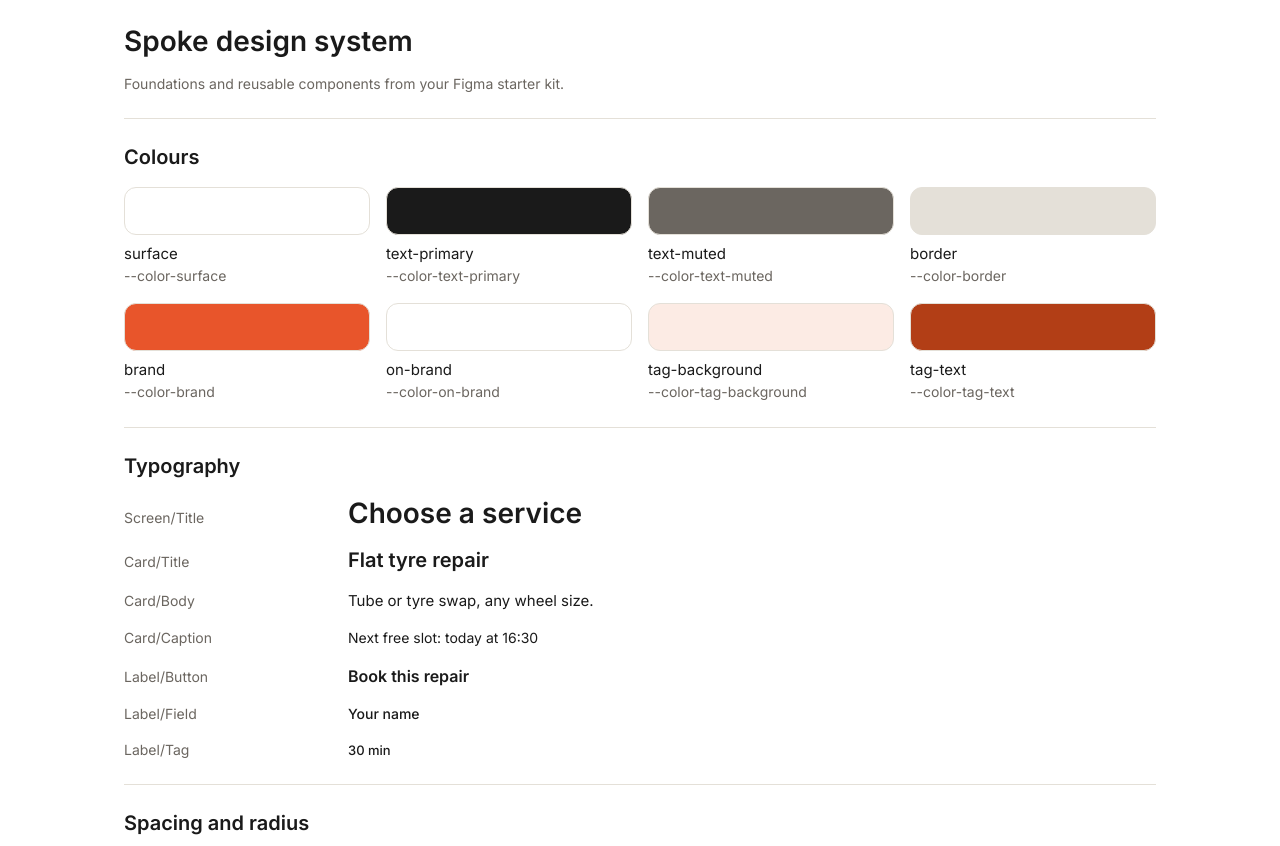
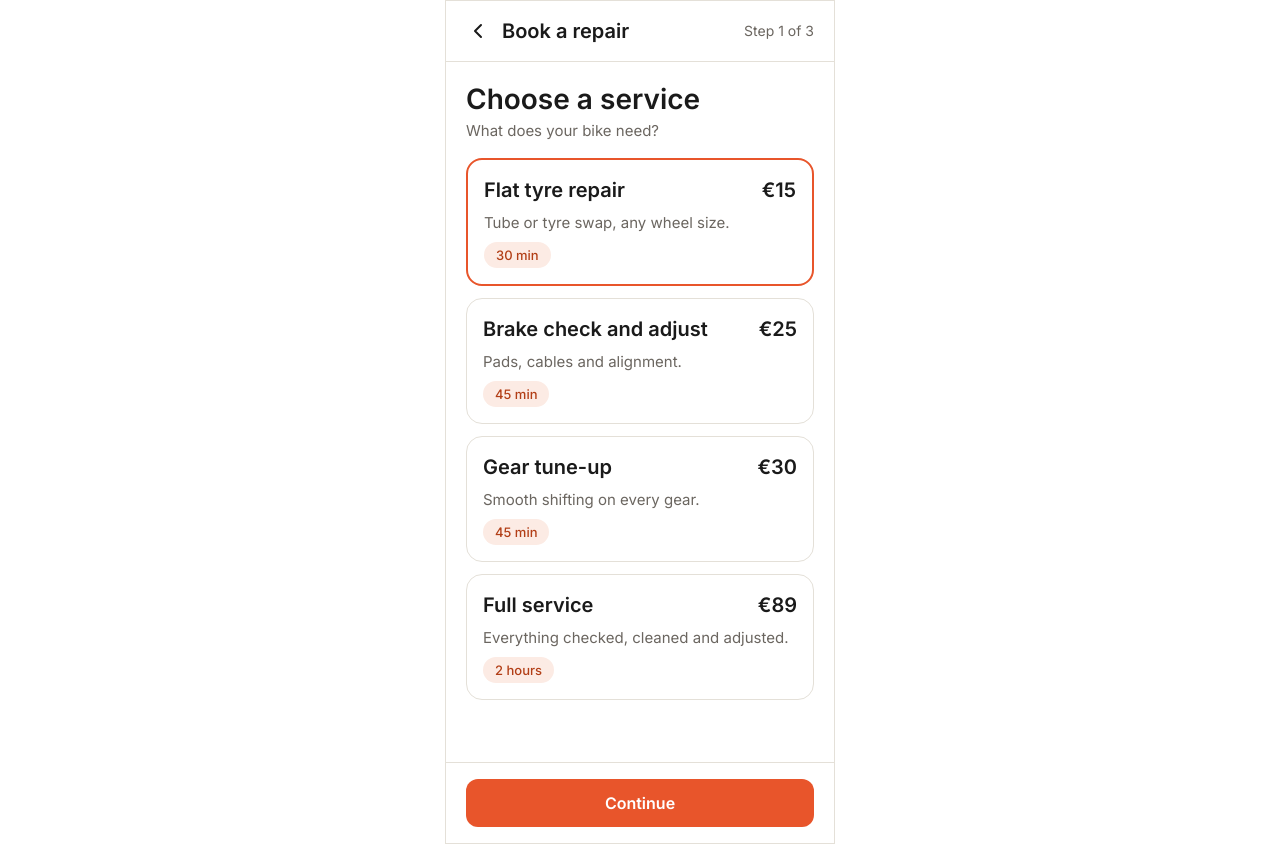
Before and after one commit to frosopatsalou/spoke-started-design, a React (Vite) app: page / in a window 1280 px wide. Shown: the top 846 px of the page. Built offline with nearby package versions, Linux system fonts and the light colour scheme.

Commit message:
Build Choose a service screen from Figma

```diff
--- a/src/App.tsx
+++ b/src/App.tsx
@@ -2,6 +2,7 @@ import { useState } from 'react'
 import { ActionBar, BookingCard, Button, Input, ServiceCard, SummaryRow, Tag, TimeSlot, TopBar } from './components'
 import './App.css'
 import { ComponentOverview } from './pages/ComponentOverview'
+import { ChooseService } from './pages/ChooseService'
 
 const colours = ['surface', 'text-primary', 'text-muted', 'border', 'brand', 'on-brand', 'tag-background', 'tag-text']
 const typeStyles = [
@@ -19,6 +20,7 @@ function App() {
   const [selected, setSelected] = useState(true)
   const [message, setMessage] = useState('')
   const notify = () => setMessage('Preview action activated. No booking was submitted.')
+  if (window.location.pathname === '/' || window.location.pathname === '/choose-service') return <ChooseService />
   if (window.location.pathname === '/components') return <ComponentOverview />
   if (window.location.pathname === '/booking-card') {
     return <main className="booking-card-preview">
--- /dev/null
+++ b/src/pages/ChooseService.css
@@ -0,0 +1,35 @@
+.choose-service-screen {
+  /* Reference frame height; colours and spacing come from the shared tokens. */
+  --size-booking-screen-height: 844px;
+  display: flex;
+  flex-direction: column;
+  width: var(--size-screen);
+  max-width: 100%;
+  min-height: max(var(--size-booking-screen-height), 100svh);
+  margin-inline: auto;
+  border: var(--border-width) solid var(--color-border);
+  background: var(--color-surface);
+}
+.choose-service-screen__top-bar,
+.choose-service-screen__action-bar {
+  flex-shrink: 0;
+  width: 100%;
+}
+.choose-service-screen__content {
+  flex: 1;
+  display: flex;
+  flex-direction: column;
+  align-items: stretch;
+  gap: var(--space-16);
+  padding: var(--space-20);
+}
+.choose-service-screen__header {
+  display: flex;
+  flex-direction: column;
+  gap: var(--space-4);
+}
+.choose-service-screen__header h1 { font: var(--font-screen-title); }
+.choose-service-screen__header p { color: var(--color-text-muted); font: var(--font-card-body); }
+.choose-service-screen__list { display: flex; flex-direction: column; gap: var(--space-12); }
+.choose-service-screen__card { width: 100%; }
+.choose-service-screen__status { color: var(--color-text-muted); font: var(--font-card-caption); }
--- /dev/null
+++ b/src/pages/ChooseService.tsx
@@ -0,0 +1,71 @@
+import { useState } from 'react'
+import { ActionBar, ServiceCard, TopBar } from '../components'
+import './ChooseService.css'
+
+const services = [
+  { id: 'flat-tyre', title: 'Flat tyre repair', description: 'Tube or tyre swap, any wheel size.', price: '€15', duration: '30 min' },
+  { id: 'brakes', title: 'Brake check and adjust', description: 'Pads, cables and alignment.', price: '€25', duration: '45 min' },
+  { id: 'gears', title: 'Gear tune-up', description: 'Smooth shifting on every gear.', price: '€30', duration: '45 min' },
+  { id: 'full-service', title: 'Full service', description: 'Everything checked, cleaned and adjusted.', price: '€89', duration: '2 hours' },
+] as const
+
+export type RepairService = typeof services[number]
+export type ChooseServiceProps = {
+  onBack?: () => void
+  onContinue?: (service: RepairService) => void
+}
+
+/** Figma screen 7:114 — 01 Choose a service. */
+export function ChooseService({ onBack, onContinue }: ChooseServiceProps) {
+  const [selectedId, setSelectedId] = useState<RepairService['id']>('flat-tyre')
+  const [message, setMessage] = useState('')
+  const selectedService = services.find(service => service.id === selectedId)!
+
+  function continueBooking() {
+    if (onContinue) {
+      onContinue(selectedService)
+      return
+    }
+    // Keep the choice available for the next booking screen when it is added.
+    try {
+      sessionStorage.setItem('spoke.selectedService', JSON.stringify(selectedService))
+    } catch {
+      // Selection still works when the browser blocks session storage.
+    }
+    setMessage(`${selectedService.title} selected. Next, choose a drop-off slot.`)
+  }
+
+  return (
+    <div className="choose-service-screen">
+      <TopBar
+        className="choose-service-screen__top-bar"
+        onBack={onBack ?? (() => window.location.assign('/components'))}
+      />
+      <main className="choose-service-screen__content">
+        <header className="choose-service-screen__header">
+          <h1>Choose a service</h1>
+          <p>What does your bike need?</p>
+        </header>
+        <div className="choose-service-screen__list" role="group" aria-label="Choose a service">
+          {services.map(service => (
+            <ServiceCard
+              key={service.id}
+              className="choose-service-screen__card"
+              title={service.title}
+              description={service.description}
+              price={service.price}
+              duration={service.duration}
+              state={selectedId === service.id ? 'Selected' : 'Default'}
+              onClick={() => {
+                setSelectedId(service.id)
+                setMessage('')
+              }}
+            />
+          ))}
+        </div>
+        {message && <p className="choose-service-screen__status" role="status">{message}</p>}
+      </main>
+      <ActionBar className="choose-service-screen__action-bar" label="Continue" onClick={continueBooking} />
+    </div>
+  )
+}
```
Also changed, not shown: 2 other files (tests, documents, lock files or other folders).
